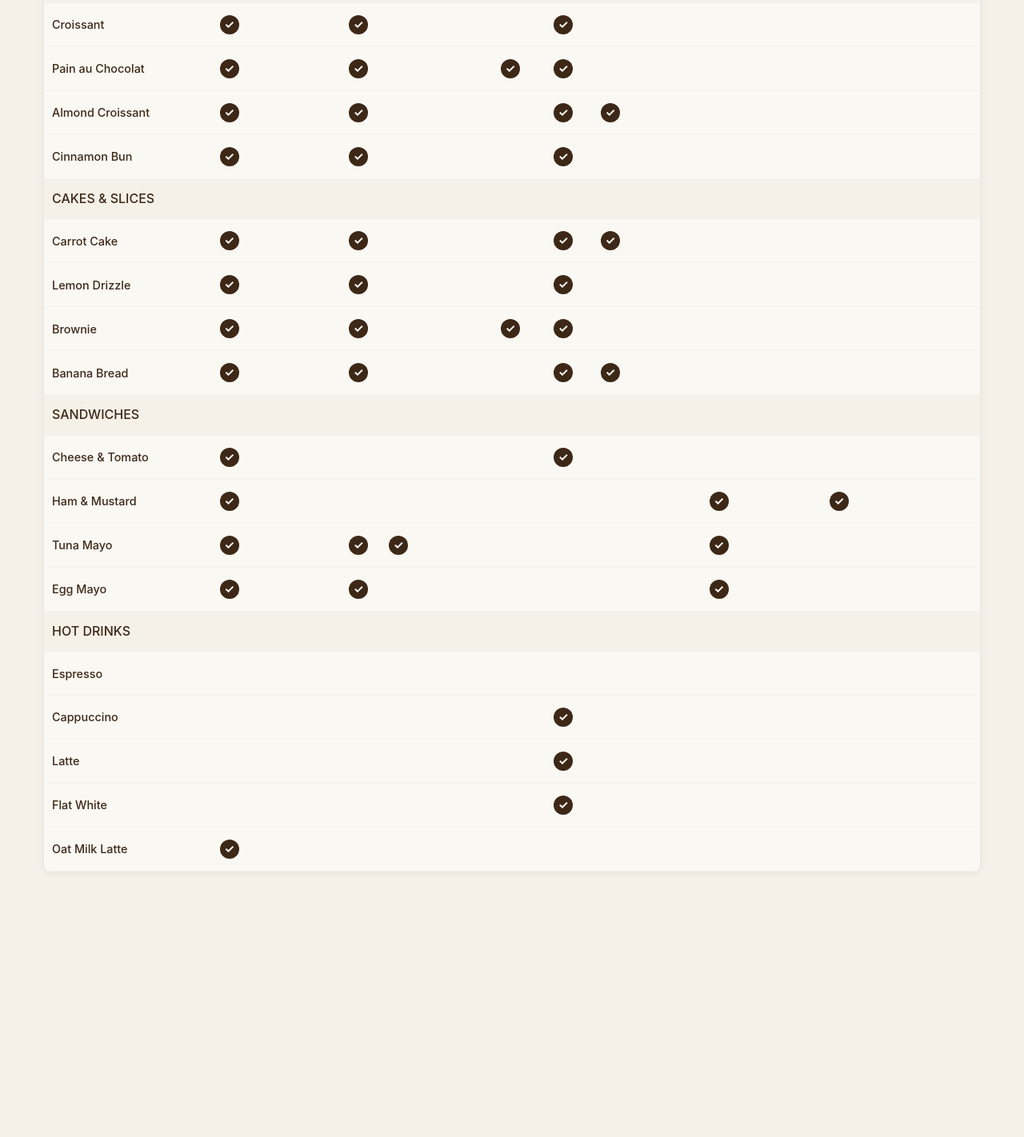
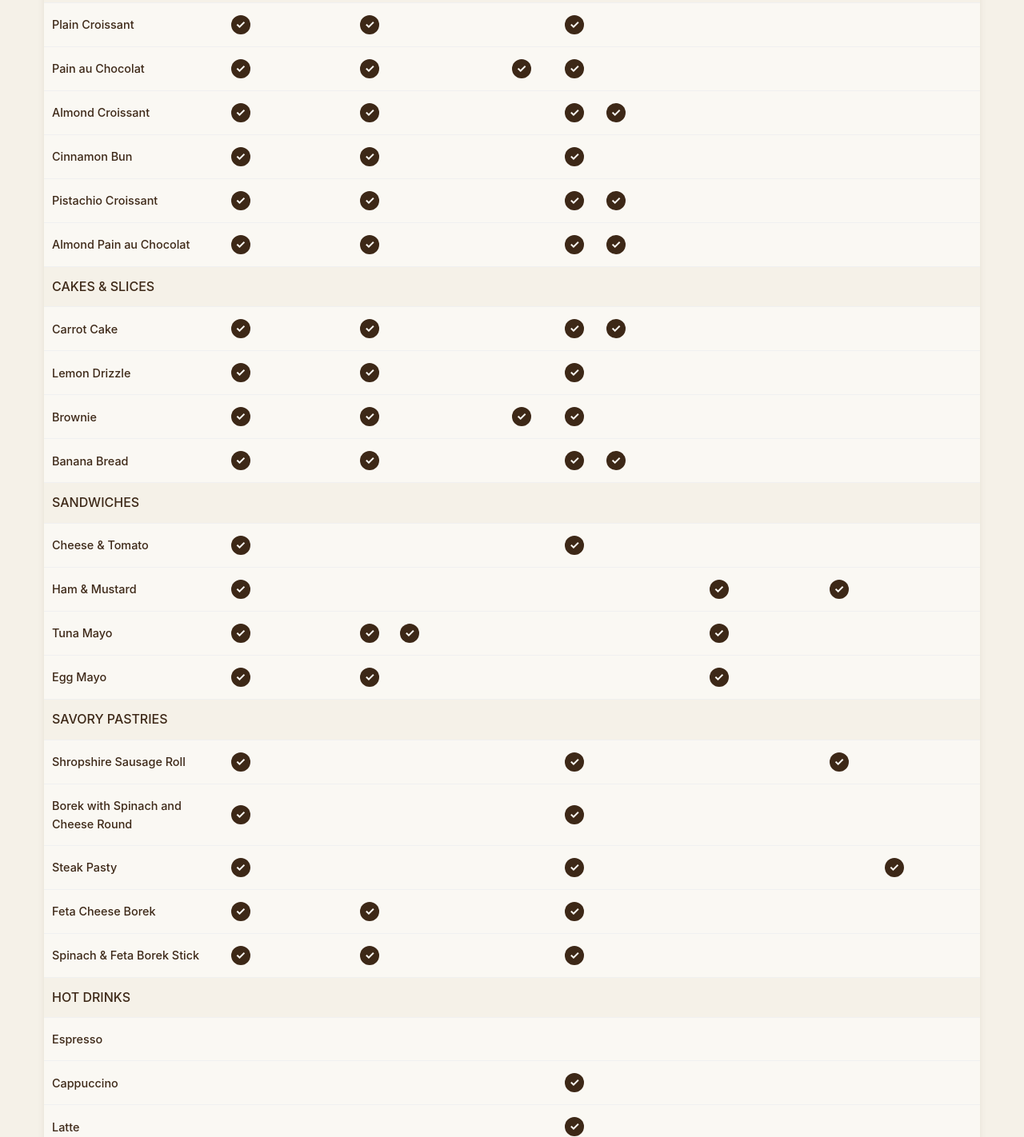
Before and after one commit to AA0001BP/thebreadhouse, a plain HTML site: page index.html in a window 1280 px wide. Shown: the part 952-2374 px from the top of the page at 80% size. Before the commit the page ends 2112 px from the top, so only its background shows below. Drawn offline with Linux system fonts and the light colour scheme.

Commit message:
Update allergen information: add new products and update existing ones

```diff
--- a/index.html
+++ b/index.html
@@ -1,5 +1,6 @@
 <!DOCTYPE html>
 <html lang="en">
+
 <head>
     <meta charset="UTF-8">
     <meta name="viewport" content="width=device-width, initial-scale=1.0">
@@ -24,7 +25,7 @@
             border-bottom: 3px solid #3d2817;
             padding: 30px 20px;
             text-align: center;
-            box-shadow: 0 2px 10px rgba(0,0,0,0.05);
+            box-shadow: 0 2px 10px rgba(0, 0, 0, 0.05);
         }
 
         .header h1 {
@@ -51,7 +52,7 @@
             padding: 20px;
             border-radius: 8px;
             margin-bottom: 25px;
-            box-shadow: 0 2px 8px rgba(61,40,23,0.08);
+            box-shadow: 0 2px 8px rgba(61, 40, 23, 0.08);
         }
 
         .search-box input {
@@ -83,7 +84,7 @@
             padding: 20px;
             border-radius: 8px;
             margin-bottom: 25px;
-            box-shadow: 0 2px 8px rgba(61,40,23,0.08);
+            box-shadow: 0 2px 8px rgba(61, 40, 23, 0.08);
         }
 
         .legend h3 {
@@ -116,7 +117,7 @@
             background: #faf8f3;
             border-radius: 8px;
             overflow: hidden;
-            box-shadow: 0 2px 8px rgba(61,40,23,0.08);
+            box-shadow: 0 2px 8px rgba(61, 40, 23, 0.08);
         }
 
         table {
@@ -188,7 +189,8 @@
                 font-size: 1.5em;
             }
 
-            th, td {
+            th,
+            td {
                 padding: 10px 6px;
                 font-size: 0.75em;
             }
@@ -211,6 +213,7 @@
         }
     </style>
 </head>
+
 <body>
     <div class="header">
         <h1>THE BREAD HOUSE BAKERY</h1>
@@ -223,7 +226,10 @@
         </div>
 
         <div class="disclaimer">
-            <strong>Important:</strong> Our food and drinks are prepared in an environment where allergens are present. We use shared equipment and handle multiple ingredients. We cannot guarantee that any product is completely free from traces of allergens due to cross-contamination. If you have a severe allergy, please speak to a member of staff before ordering.
+            <strong>Important:</strong> Our food and drinks are prepared in an environment where allergens are present.
+            We use shared equipment and handle multiple ingredients. We cannot guarantee that any product is completely
+            free from traces of allergens due to cross-contamination. If you have a severe allergy, please speak to a
+            member of staff before ordering.
         </div>
 
         <div class="legend">
@@ -261,7 +267,7 @@
                         <td colspan="15" class="category-header">BREADS</td>
                     </tr>
                     <tr>
-                        <td>Sourdough Loaf</td>
+                        <td>White Sourdough</td>
                         <td><span class="contains">✓</span></td>
                         <td></td>
                         <td></td>
@@ -334,7 +340,7 @@
                         <td colspan="15" class="category-header">PASTRIES</td>
                     </tr>
                     <tr>
-                        <td>Croissant</td>
+                        <td>Plain Croissant</td>
                         <td><span class="contains">✓</span></td>
                         <td></td>
                         <td><span class="contains">✓</span></td>
@@ -394,6 +400,40 @@
                         <td></td>
                         <td><span class="contains">✓</span></td>
                         <td></td>
+                        <td></td>
+                        <td></td>
+                        <td></td>
+                        <td></td>
+                        <td></td>
+                        <td></td>
+                    </tr>
+                    <tr>
+                        <td>Pistachio Croissant</td>
+                        <td><span class="contains">✓</span></td>
+                        <td></td>
+                        <td><span class="contains">✓</span></td>
+                        <td></td>
+                        <td></td>
+                        <td></td>
+                        <td><span class="contains">✓</span></td>
+                        <td><span class="contains">✓</span></td>
+                        <td></td>
+                        <td></td>
+                        <td></td>
+                        <td></td>
+                        <td></td>
+                        <td></td>
+                    </tr>
+                    <tr>
+                        <td>Almond Pain au Chocolat</td>
+                        <td><span class="contains">✓</span></td>
+                        <td></td>
+                        <td><span class="contains">✓</span></td>
+                        <td></td>
+                        <td></td>
+                        <td></td>
+                        <td><span class="contains">✓</span></td>
+                        <td><span class="contains">✓</span></td>
                         <td></td>
                         <td></td>
                         <td></td>
@@ -548,6 +588,96 @@
                         <td></td>
                     </tr>
 
+                    <!-- SAVORY PASTRIES -->
+                    <tr class="category-row">
+                        <td colspan="15" class="category-header">SAVORY PASTRIES</td>
+                    </tr>
+                    <tr>
+                        <td>Shropshire Sausage Roll</td>
+                        <td><span class="contains">✓</span></td>
+                        <td></td>
+                        <td></td>
+                        <td></td>
+                        <td></td>
+                        <td></td>
+                        <td><span class="contains">✓</span></td>
+                        <td></td>
+                        <td></td>
+                        <td></td>
+                        <td></td>
+                        <td><span class="contains">✓</span></td>
+                        <td></td>
+                        <td></td>
+                    </tr>
+                    <tr>
+                        <td>Borek with Spinach and Cheese Round</td>
+                        <td><span class="contains">✓</span></td>
+                        <td></td>
+                        <td></td>
+                        <td></td>
+                        <td></td>
+                        <td></td>
+                        <td><span class="contains">✓</span></td>
+                        <td></td>
+                        <td></td>
+                        <td></td>
+                        <td></td>
+                        <td></td>
+                        <td></td>
+                        <td></td>
+                    </tr>
+                    <tr>
+                        <td>Steak Pasty</td>
+                        <td><span class="contains">✓</span></td>
+                        <td></td>
+                        <td></td>
+                        <td></td>
+                        <td></td>
+                        <td></td>
+                        <td><span class="contains">✓</span></td>
+                        <td></td>
+                        <td></td>
+                        <td></td>
+                        <td></td>
+                        <td></td>
+                        <td><span class="contains">✓</span></td>
+                        <td></td>
+                    </tr>
+                    <tr>
+                        <td>Feta Cheese Borek</td>
+                        <td><span class="contains">✓</span></td>
+                        <td></td>
+                        <td><span class="contains">✓</span></td>
+                        <td></td>
+                        <td></td>
+                        <td></td>
+                        <td><span class="contains">✓</span></td>
+                        <td></td>
+                        <td></td>
+                        <td></td>
+                        <td></td>
+                        <td></td>
+                        <td></td>
+                        <td></td>
+                    </tr>
+                    <tr>
+                        <td>Spinach & Feta Borek Stick</td>
+                        <td><span class="contains">✓</span></td>
+                        <td></td>
+                        <td><span class="contains">✓</span></td>
+                        <td></td>
+                        <td></td>
+                        <td></td>
+                        <td><span class="contains">✓</span></td>
+                        <td></td>
+                        <td></td>
+                        <td></td>
+                        <td></td>
+                        <td></td>
+                        <td></td>
+                        <td></td>
+                    </tr>
+
                     <!-- HOT DRINKS -->
                     <tr class="category-row">
                         <td colspan="15" class="category-header">HOT DRINKS</td>
@@ -651,7 +781,7 @@
         const tableBody = document.getElementById('tableBody');
         const noResults = document.getElementById('noResults');
 
-        searchInput.addEventListener('input', function() {
+        searchInput.addEventListener('input', function () {
             const searchTerm = this.value.toLowerCase();
             const rows = tableBody.getElementsByTagName('tr');
             let hasVisibleRows = false;
@@ -682,6 +812,7 @@
         });
     </script>
 </body>
+
 </html>
 
 <!--
```
